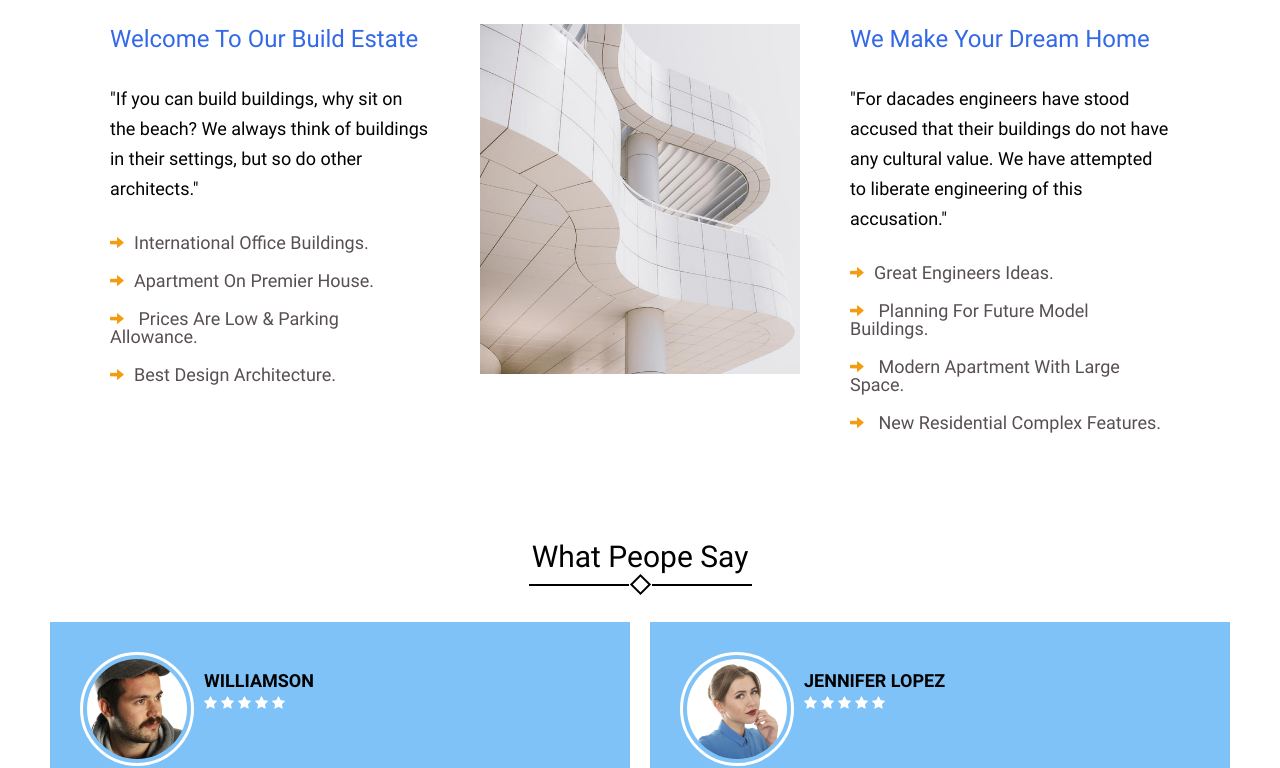
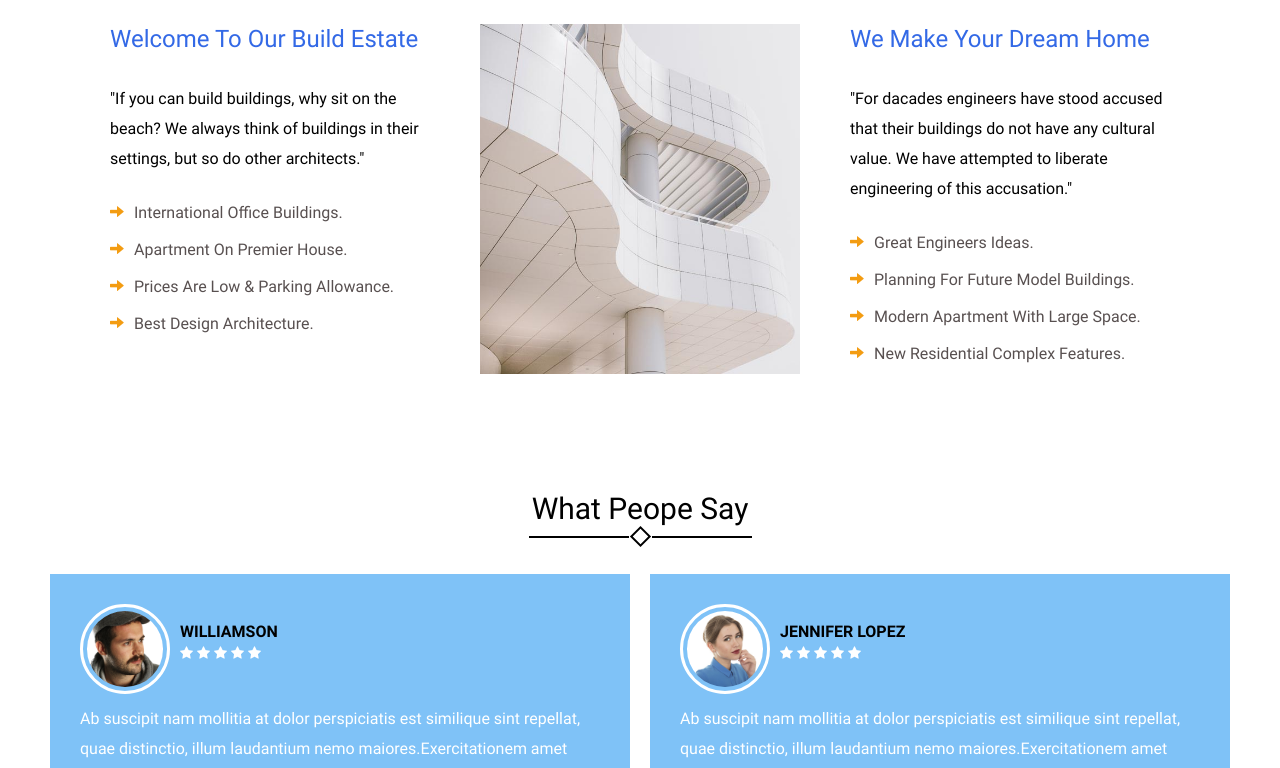
Before and after one commit to vace328/build-estate, a plain HTML site: page index.html in a window 1280 px wide. Shown: the part 716-1484 px from the top of the page. Drawn offline with Linux system fonts and the light colour scheme.

Commit message:
typos and missing styles fix

```diff
--- a/index.html
+++ b/index.html
@@ -51,8 +51,7 @@
             <ul>
               <li class="arrow-r list-item">International office buildings.</li>
               <li class="arrow-r list-item">Apartment on premier house.</li>
-              <li class="arrow-r list-item">
-                Prices are low & parking allowance.
+              <li class="arrow-r list-item">Prices are low & parking allowance.
               </li>
               <li class="arrow-r list-item">Best design architecture.</li>
             </ul>
@@ -72,14 +71,11 @@
             </p>
             <ul>
               <li class="arrow-r list-item">Great Engineers Ideas.</li>
-              <li class="arrow-r list-item">
-                Planning for future model buildings.
+              <li class="arrow-r list-item">Planning for future model buildings.
               </li>
-              <li class="arrow-r list-item">
-                Modern apartment with large space.
+              <li class="arrow-r list-item">Modern apartment with large space.
               </li>
-              <li class="arrow-r list-item">
-                new residential complex features.
+              <li class="arrow-r list-item">New residential complex features.
               </li>
             </ul>
           </div>
--- a/scss/_about.scss
+++ b/scss/_about.scss
@@ -1,9 +1,8 @@
 .about {
   // padding: 60px 50px;
-  // h2 {
-  //   text-align: center;
-  //   margin-bottom: 5px;
-  // }
+  h2 {
+    text-align: center;
+  }
   .subsections {
     display: flex;
     flex-direction: column;
--- a/scss/_header.scss
+++ b/scss/_header.scss
@@ -47,7 +47,7 @@ header {
   p {
     color: $fc-lvl1;
     text-transform: uppercase;
-    font-size: $fs-xl;
+    font-size: $fs-large;
     font-family: 'RobotoRegular';
     margin-bottom: 40px;
     padding: 0 10%;
--- a/scss/_reviews.scss
+++ b/scss/_reviews.scss
@@ -13,20 +13,22 @@
     margin-bottom: 10px;
   }
   .profile-img-wrapper {
-    width: 114px;
-    height: 114px;
+    width: 90px;
+    height: 90px;
     border: 3px solid white;
-    border-radius: 50%;
-    padding-top: 4px;
-    padding-left: 4px;
+    border-radius: 100%;
     margin-right: 10px;
+    display: flex;
+    align-items: center;
+    justify-content: center;
   }
   img {
-    display: block;
+    // display: block;
     border-radius: 50%;
-    width: 100px;
-    position: relative;
-    z-index: 1000;
+    width: 90%;
+    height: 90%;
+    // position: relative;
+    // z-index: 1000;
   }
 
   .profile-name-wrapper {
--- a/scss/_typography.scss
+++ b/scss/_typography.scss
@@ -14,3 +14,11 @@ footer ul> li, footer p{
     color: $fc-lvl1;
     font-family: $ff-default;
 }
+
+@media only screen and (min-width: 768px) {
+    h2 {
+        font-size: $fs-large;
+        text-transform: capitalize;
+        color: $fc-lvl4;
+    }
+}
--- a/scss/_variables.scss
+++ b/scss/_variables.scss
@@ -12,7 +12,7 @@ $bg-light: $base-color;
 $bg-dark: rgb(33, 33, 33);
 
 // font - family colors and sizes
-$fs-default: 18px;
+$fs-default: 16px;
 $fs-small: 14px;
 $fs-medium: 24px;
 $fs-large: 30px;
--- a/scss/styles.scss
+++ b/scss/styles.scss
@@ -18,7 +18,7 @@ body {
 }
 
 section, footer {
-  padding: 60px 50px 30px 50px;
+  padding: 60px 20px 30px 20px;
   h2 {
     text-align: center;
     margin-bottom: 5px;
@@ -72,4 +72,7 @@ svg {
   .one, .three {
     width: 100px;
   }
+  section, footer {
+    padding: 60px 50px 30px 50px;
+  }
 }
```
Also changed, not shown: css/styles.css, 2 other files.
